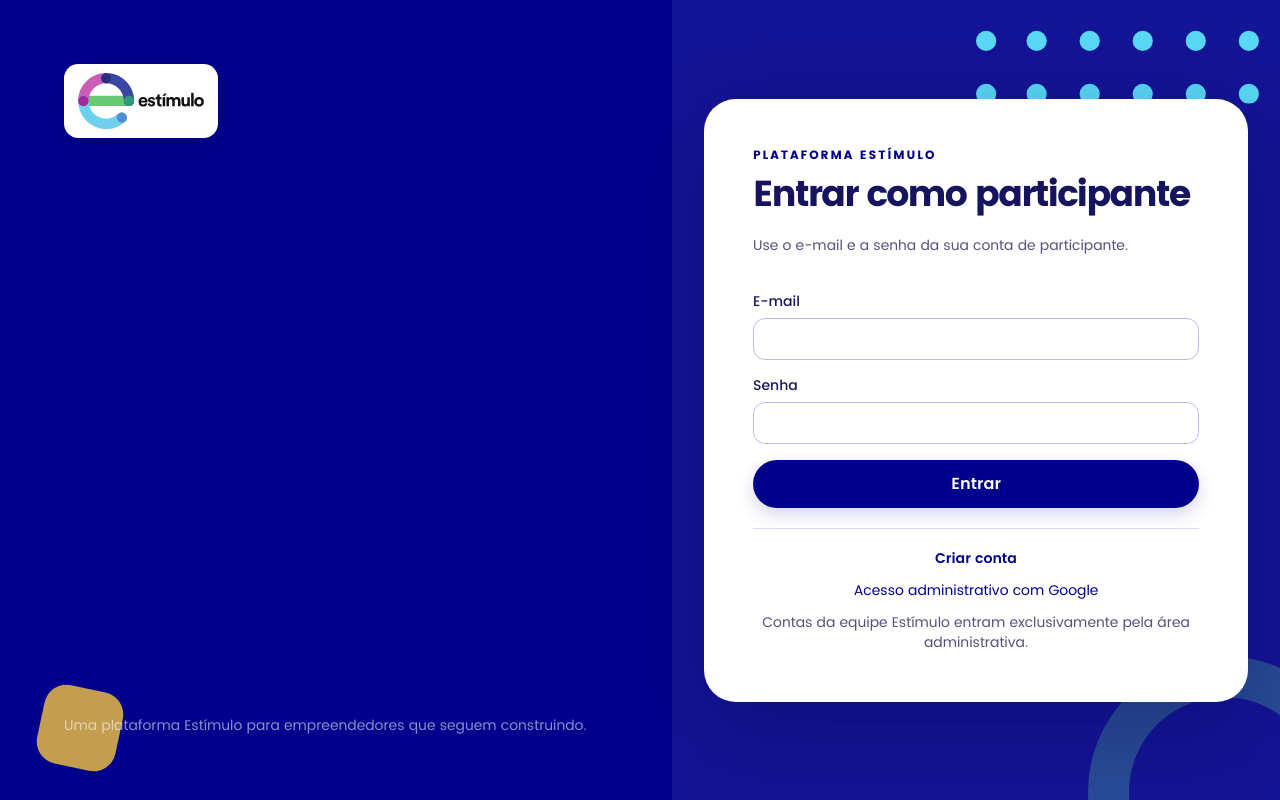
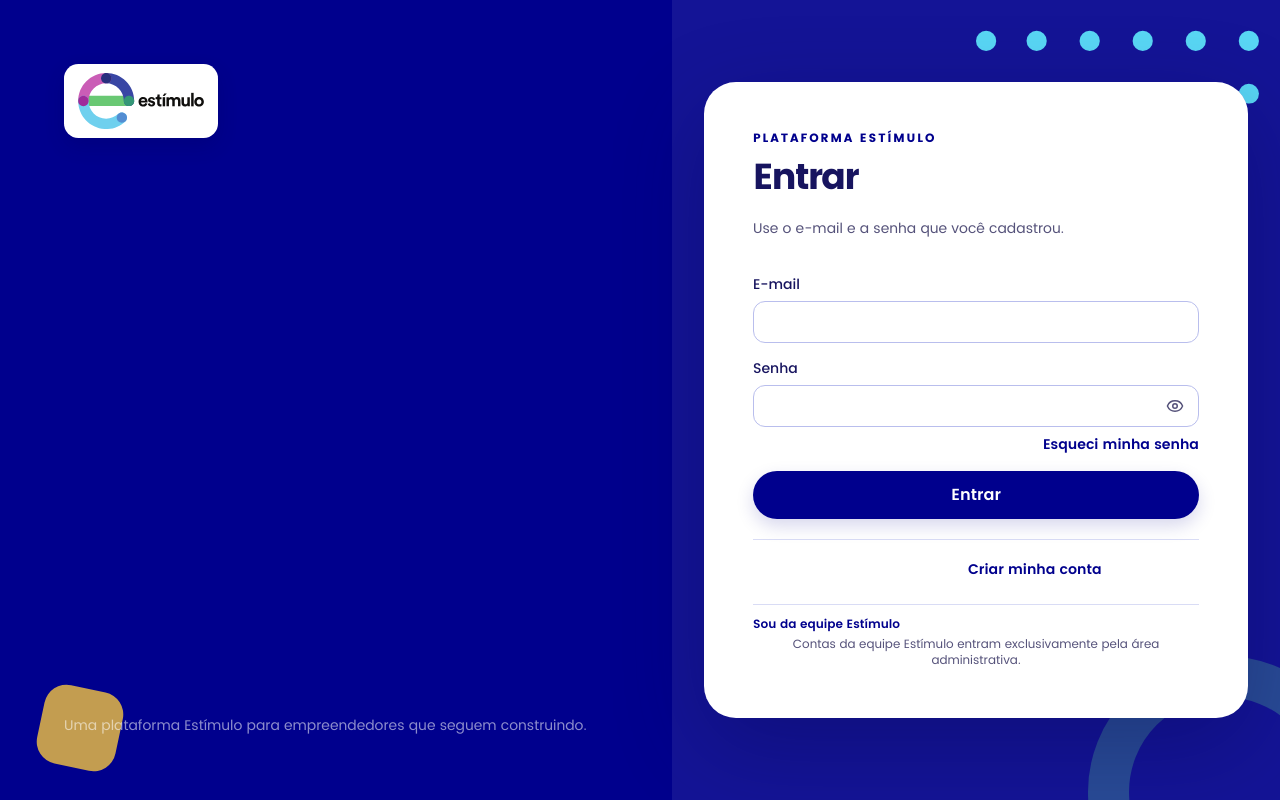
Before and after one commit to pablo-marchina/LMS-estimulo, a Next.js app in the folder apps/web/: page /entrar in a window 1280 px wide. Built offline with nearby package versions, Linux system fonts and the light colour scheme; no server answers.

Commit message:
feat(auth): complete participant login experience

```diff
--- a/apps/web/app/entrar/page.tsx
+++ b/apps/web/app/entrar/page.tsx
@@ -1,6 +1,7 @@
 import Link from "next/link";
 import { AuthFooter, AuthLayout, FormMessage } from "@/components/auth-layout";
-import { Button } from "@/components/ui/button";
+import { PasswordField } from "@/components/password-field";
+import { PendingSubmitButton } from "@/components/pending-submit-button";
 import { Input, Label } from "@/components/ui/input";
 import { signInAction } from "./actions";
 
@@ -13,34 +14,45 @@ const errorMessages: Record<string, string> = {
   confirmacao_necessaria: "Confirme seu e-mail antes de concluir o cadastro.",
 };
 
-export default async function SignInPage({ searchParams }: { searchParams: Promise<{ erro?: string; cadastro?: string }> }) {
-  const { erro, cadastro } = await searchParams;
+export default async function SignInPage({ searchParams }: { searchParams: Promise<{ erro?: string; cadastro?: string; senha?: string }> }) {
+  const { erro, cadastro, senha } = await searchParams;
+
   return (
-    <AuthLayout eyebrow="Plataforma Estímulo" title="Entrar como participante" description="Use o e-mail e a senha da sua conta de participante.">
+    <AuthLayout eyebrow="Plataforma Estímulo" title="Entrar" description="Use o e-mail e a senha que você cadastrou.">
       {cadastro === "confirmacao" ? <FormMessage tone="success">Conta criada. Abra o e-mail de confirmação para continuar.</FormMessage> : null}
       {cadastro === "confirmado" ? <FormMessage tone="success">O link de confirmação já foi processado. Entre com a senha cadastrada.</FormMessage> : null}
+      {senha === "alterada" ? <FormMessage tone="success">Senha atualizada. Entre com a sua nova senha.</FormMessage> : null}
       {erro ? <FormMessage tone="error">{errorMessages[erro] ?? "Não foi possível entrar."}</FormMessage> : null}
+
       <form action={signInAction} className="grid gap-4">
         <Label>
           E-mail
           <Input name="email" type="email" autoComplete="email" required />
         </Label>
-        <Label>
-          Senha
-          <Input name="password" type="password" autoComplete="current-password" required />
-        </Label>
-        <Button size="lg" type="submit">
+        <div className="grid gap-2">
+          <PasswordField name="password" autoComplete="current-password" required />
+          <Link href="/recuperar-senha" className="justify-self-end text-sm font-semibold text-primary hover:underline">
+            Esqueci minha senha
+          </Link>
+        </div>
+        <PendingSubmitButton pendingLabel="Entrando…" size="lg">
           Entrar
-        </Button>
+        </PendingSubmitButton>
       </form>
+
       <AuthFooter>
-        <Link href="/cadastro" className="font-semibold text-primary hover:underline">
-          Criar conta
-        </Link>
-        <Link href="/entrar/administracao" className="text-primary hover:underline">
-          Acesso administrativo com Google
-        </Link>
-        <p className="text-muted">Contas da equipe Estímulo entram exclusivamente pela área administrativa.</p>
+        <p>
+          Não tem conta?{" "}
+          <Link href="/cadastro" className="font-semibold text-primary hover:underline">
+            Criar minha conta
+          </Link>
+        </p>
+        <div className="mt-3 grid gap-1 border-t border-border pt-3 text-xs text-muted">
+          <Link href="/entrar/administracao" className="w-fit font-semibold text-primary hover:underline">
+            Sou da equipe Estímulo
+          </Link>
+          <p>Contas da equipe Estímulo entram exclusivamente pela área administrativa.</p>
+        </div>
       </AuthFooter>
     </AuthLayout>
   );
```
